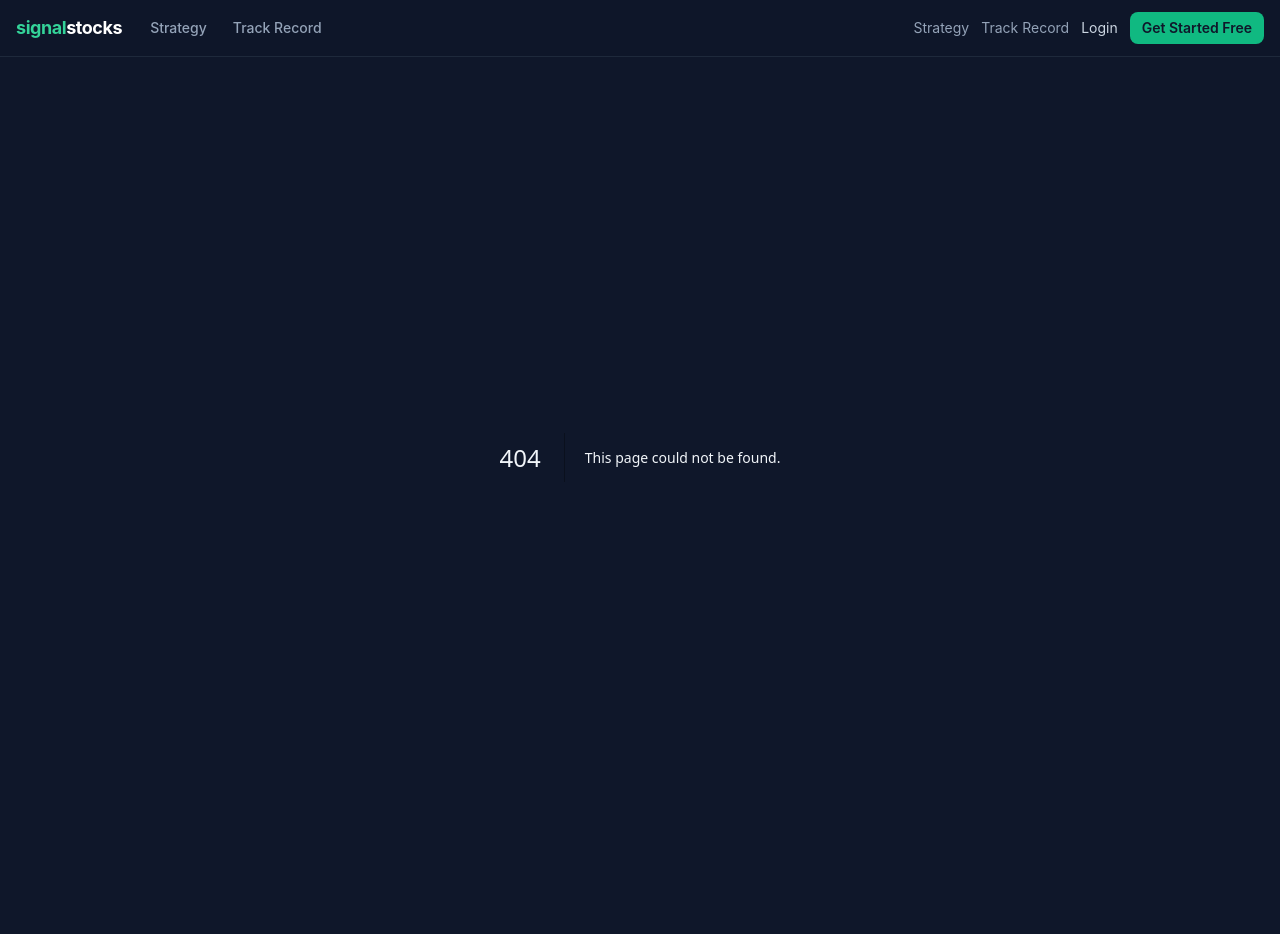
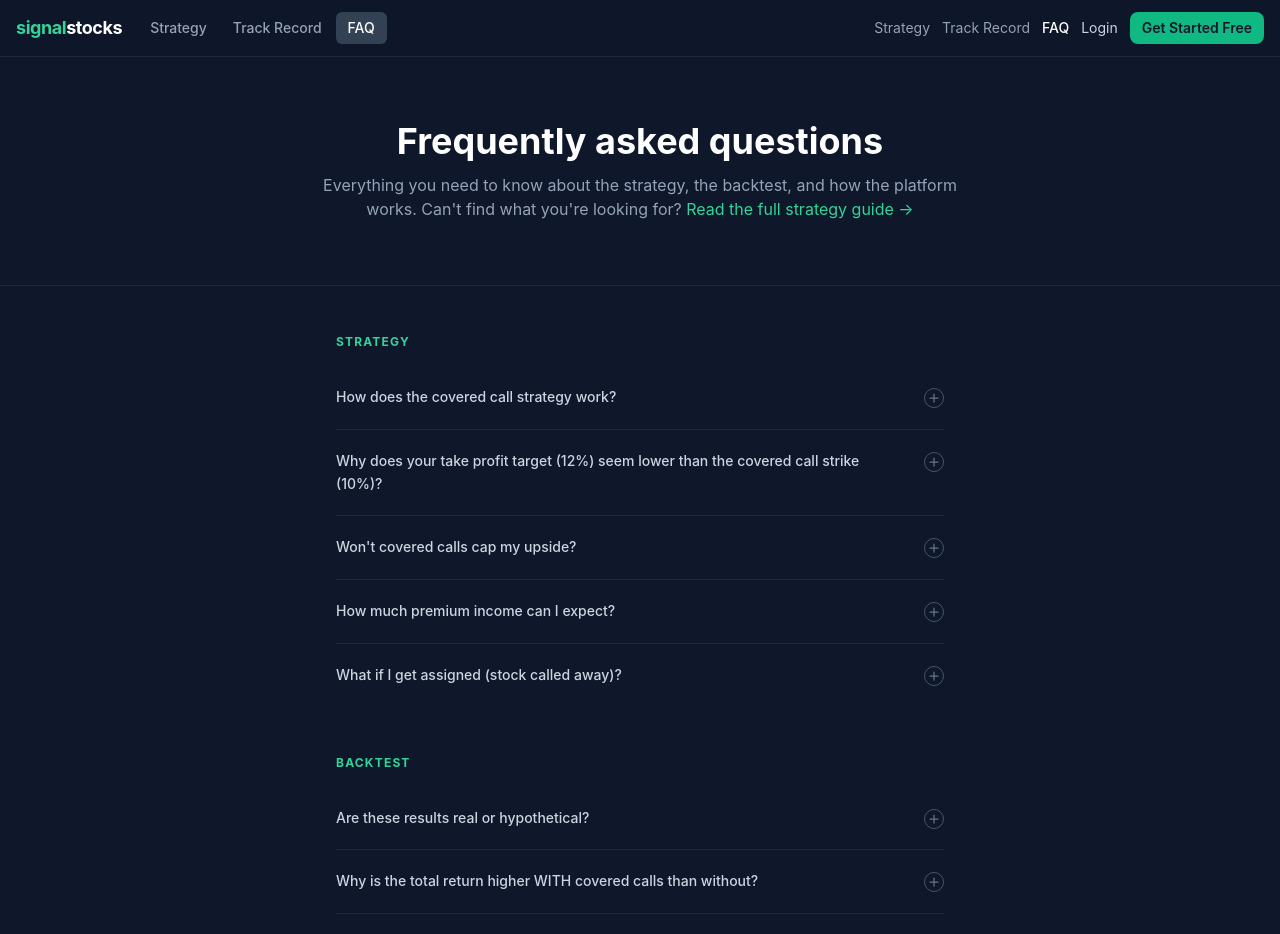
Before and after one commit to nsvictor72-prog/signalstocks-frontend, a Next.js app: page /faq in a window 1280 px wide. Before the commit this address had no page. Shown: the top 934 px of the page. Before the commit the page ends 857 px from the top, so only its background shows below. Built offline with nearby package versions, Linux system fonts and the light colour scheme.

Commit message:
Add FAQ page explaining strategy, risks, and clearing common doubts

```diff
--- /dev/null
+++ b/app/faq/page.tsx
@@ -0,0 +1,184 @@
+"use client";
+
+import { useState } from "react";
+import Link from "next/link";
+
+const SECTIONS = [
+  {
+    title: "Strategy",
+    items: [
+      {
+        q: "How does the covered call strategy work?",
+        a: "When you buy a stock on our signal, you can immediately sell a covered call against it. This means you collect premium income upfront while still owning the stock. If the stock rises moderately, you keep both the stock gains and the premium. If it rises sharply, you sell at the strike price and keep the premium — still profitable, just capped. Either way, you profit.",
+      },
+      {
+        q: "Why does your take profit target (12%) seem lower than the covered call strike (10%)?",
+        a: "The covered call strike is set at 10% above your entry price. But stocks move! By the time you sell the call (usually the next week), the stock might be at a different price. The strike is always 10% above the current price when you sell the call, which often ends up being 12–15% above your original entry.",
+      },
+      {
+        q: "Won't covered calls cap my upside?",
+        a: "Yes, on individual winners. But the consistent premium income more than compensates. Our backtest shows this clearly: stock-only made +14%/yr, while stock + covered calls made +25.42%/yr. The premium income gets reinvested, creating a compounding effect that beats the occasional capped winner.",
+      },
+      {
+        q: "How much premium income can I expect?",
+        a: "Our backtest collected $55,972 in premium on a $100k account over 4.8 years — about 2–4% per month on positions where we sold calls. Not every position qualifies (we need sufficient premium), but when they do, it adds meaningful income.",
+      },
+      {
+        q: "What if I get assigned (stock called away)?",
+        a: "That's actually a good outcome. You sold at a profit (the strike is always above your entry), and you kept all the premium. Then you use that cash to find the next signal. Assignment = profit realized.",
+      },
+    ],
+  },
+  {
+    title: "Backtest",
+    items: [
+      {
+        q: "Are these results real or hypothetical?",
+        a: "The 4.8-year backtest (Jun 2021 – Apr 2026) uses real historical stock prices and our actual scoring system. Premium estimates use Black-Scholes pricing, which is industry-standard but theoretical. Real premiums vary based on market conditions, but our estimates are conservative — 2–4% of stock price.",
+      },
+      {
+        q: "Why is the total return higher WITH covered calls than without?",
+        a: "Compounding. The premium income gets reinvested into new positions throughout the backtest. That extra capital generates more stock gains. So the $55,972 in premium actually creates over $100k in total benefit when you factor in the reinvestment effect.",
+      },
+      {
+        q: "Do covered calls work in bear markets?",
+        a: "They help cushion losses. When stocks go sideways or down, you still collect premium. Our 2022 results show this — the strategy held up better than stock-only because premium income offset some of the stock losses.",
+      },
+    ],
+  },
+  {
+    title: "Risk",
+    items: [
+      {
+        q: "What are the main risks?",
+        a: "Four to know: (1) Stocks can still fall — covered calls reduce losses but don't prevent them. (2) You miss explosive gains above the strike price. (3) You need options approval from your broker. (4) Premiums vary with market volatility — in low-vol environments, income shrinks.",
+      },
+      {
+        q: "Is this suitable for beginners?",
+        a: "You should understand basic options before trading covered calls. They're considered one of the safest options strategies — you own the underlying stock, so there's no unlimited risk — but they do add complexity. Start small and paper trade first if you're new to options.",
+      },
+      {
+        q: "What about taxes?",
+        a: "Covered calls can trigger short-term capital gains and have complex tax treatment depending on how long you've held the stock. Consult a qualified tax professional — we are not tax advisors and nothing here is tax advice.",
+      },
+    ],
+  },
+  {
+    title: "Using the Platform",
+    items: [
+      {
+        q: "How often are signals updated?",
+        a: "Signals are generated weekly, every Friday after market close, using the latest price and fundamental data.",
+      },
+      {
+        q: "How many positions should I hold at once?",
+        a: "Our backtest used up to 15 concurrent positions. Diversification across positions matters — don't concentrate too heavily in one sector. But don't spread so thin that position sizing becomes impractical.",
+      },
+      {
+        q: "Can I use this with a small account?",
+        a: "Covered calls require 100 shares per contract, so you need enough capital for round lots. A $25 stock requires $2,500 per position. With 10–15 positions, that's roughly $25k–$37.5k minimum to run the strategy as designed. You can start with fewer positions on a smaller account.",
+      },
+      {
+        q: "What broker do I need?",
+        a: "Any broker that supports Level 1 options (covered calls and cash-secured puts). Most major brokers — Fidelity, Schwab, TD Ameritrade, Tastytrade, Interactive Brokers — offer this. The approval process is a short questionnaire about your investing experience.",
+      },
+    ],
+  },
+];
+
+function Item({ q, a }: { q: string; a: string }) {
+  const [open, setOpen] = useState(false);
+  return (
+    <div className="border-b border-slate-800 last:border-0">
+      <button
+        onClick={() => setOpen(!open)}
+        className="w-full flex items-start justify-between gap-4 py-5 text-left group"
+      >
+        <span className={`font-medium text-sm leading-relaxed transition-colors ${open ? "text-white" : "text-slate-300 group-hover:text-white"}`}>
+          {q}
+        </span>
+        <span className={`shrink-0 w-5 h-5 rounded-full border flex items-center justify-center transition-all mt-0.5 ${
+          open
+            ? "border-emerald-500 text-emerald-400 rotate-45"
+            : "border-slate-600 text-slate-500 group-hover:border-slate-500"
+        }`}>
+          <svg className="w-3 h-3" fill="none" viewBox="0 0 24 24" stroke="currentColor" strokeWidth={2.5}>
+            <path strokeLinecap="round" strokeLinejoin="round" d="M12 4v16m8-8H4" />
+          </svg>
+        </span>
+      </button>
+      {open && (
+        <p className="text-slate-400 text-sm leading-relaxed pb-5">
+          {a}
+        </p>
+      )}
+    </div>
+  );
+}
+
+export default function FAQPage() {
+  return (
+    <main className="min-h-screen">
+
+      {/* Hero */}
+      <section className="py-16 px-4 sm:px-6 lg:px-8 border-b border-slate-800">
+        <div className="max-w-2xl mx-auto text-center">
+          <h1 className="text-3xl sm:text-4xl font-bold text-white mb-3">
+            Frequently asked questions
+          </h1>
+          <p className="text-slate-400">
+            Everything you need to know about the strategy, the backtest, and how the platform works.
+            Can&apos;t find what you&apos;re looking for?{" "}
+            <Link href="/strategy" className="text-emerald-400 hover:underline">
+              Read the full strategy guide →
+            </Link>
+          </p>
+        </div>
+      </section>
+
+      {/* FAQ content */}
+      <div className="max-w-2xl mx-auto px-4 sm:px-6 lg:px-8 py-12 space-y-12">
+        {SECTIONS.map(section => (
+          <section key={section.title}>
+            <h2 className="text-xs font-bold text-emerald-400 uppercase tracking-widest mb-1">
+              {section.title}
+            </h2>
+            <div className="mt-4">
+              {section.items.map(item => (
+                <Item key={item.q} q={item.q} a={item.a} />
+              ))}
+            </div>
+          </section>
+        ))}
+
+        {/* Bottom CTA */}
+        <div className="bg-slate-800/40 border border-slate-700 rounded-2xl p-8 text-center">
+          <p className="text-white font-semibold mb-1">Ready to see the signals?</p>
+          <p className="text-slate-400 text-sm mb-5">
+            Free account, no credit card required.
+          </p>
+          <div className="flex flex-col sm:flex-row gap-3 justify-center">
+            <Link
+              href="/register"
+              className="bg-emerald-500 hover:bg-emerald-400 text-slate-900 font-bold px-6 py-2.5 rounded-lg text-sm transition-colors"
+            >
+              Create Free Account
+            </Link>
+            <Link
+              href="/track-record"
+              className="border border-slate-700 hover:border-slate-500 text-slate-300 hover:text-white px-6 py-2.5 rounded-lg text-sm transition-colors"
+            >
+              View Track Record
+            </Link>
+          </div>
+        </div>
+
+        <p className="text-slate-600 text-xs text-center leading-relaxed">
+          Not financial advice. Backtest results are hypothetical. Past performance does not guarantee
+          future results. Options trading involves risk and is not suitable for all investors.
+        </p>
+      </div>
+
+    </main>
+  );
+}
--- a/components/Navbar.tsx
+++ b/components/Navbar.tsx
@@ -19,6 +19,7 @@ const NAV_LINKS = [
 const PUBLIC_NAV = [
   { href: "/strategy",     label: "Strategy" },
   { href: "/track-record", label: "Track Record" },
+  { href: "/faq",          label: "FAQ" },
 ];
 
 export default function Navbar() {
@@ -123,6 +124,16 @@ export default function Navbar() {
               >
                 Track Record
               </Link>
+              <Link
+                href="/faq"
+                className={`text-sm transition-colors hidden sm:block ${
+                  pathname === "/faq"
+                    ? "text-white font-medium"
+                    : "text-slate-400 hover:text-white"
+                }`}
+              >
+                FAQ
+              </Link>
               <Link href="/login" className="text-slate-300 hover:text-white text-sm transition-colors">
                 Login
               </Link>
```
